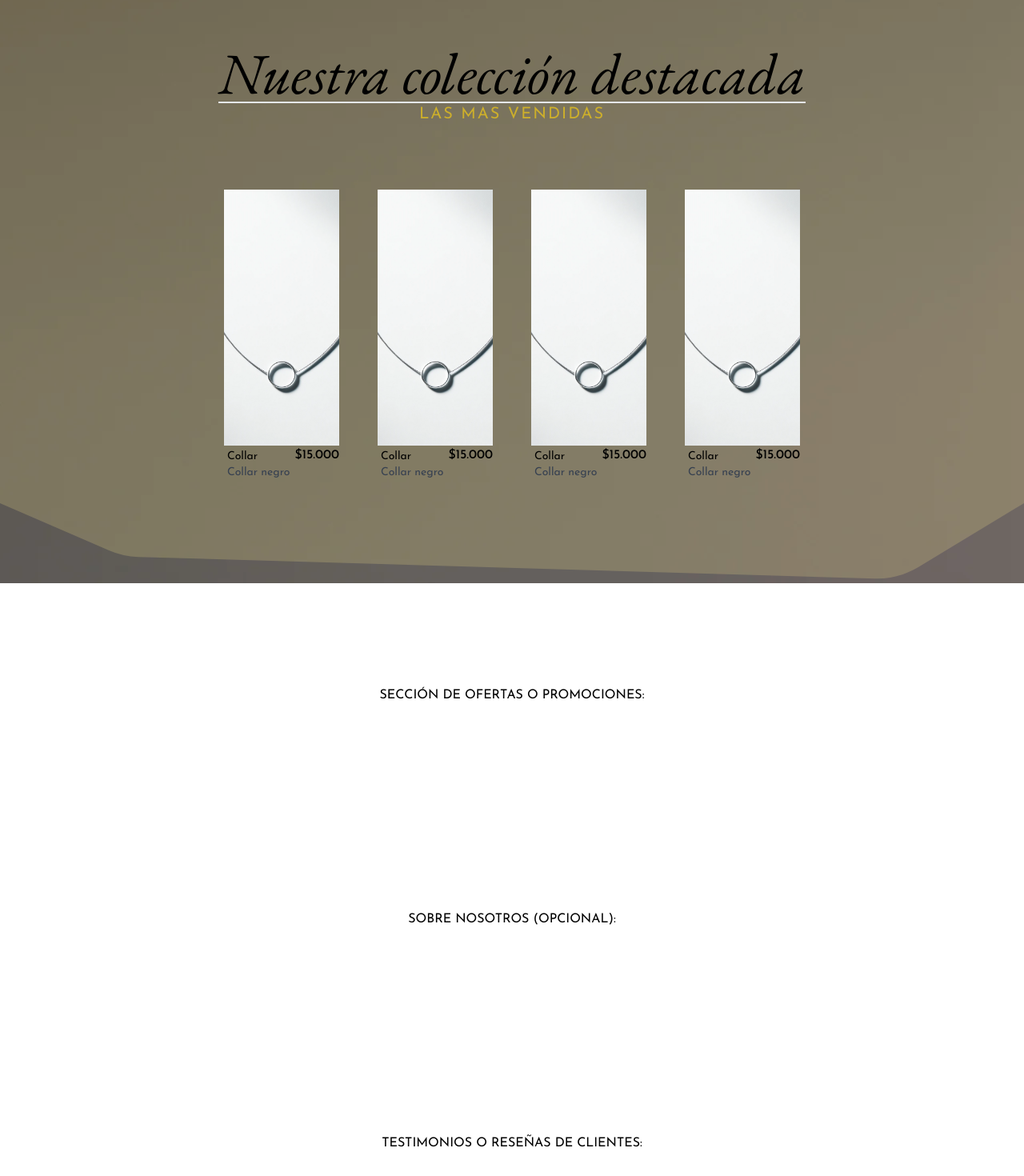
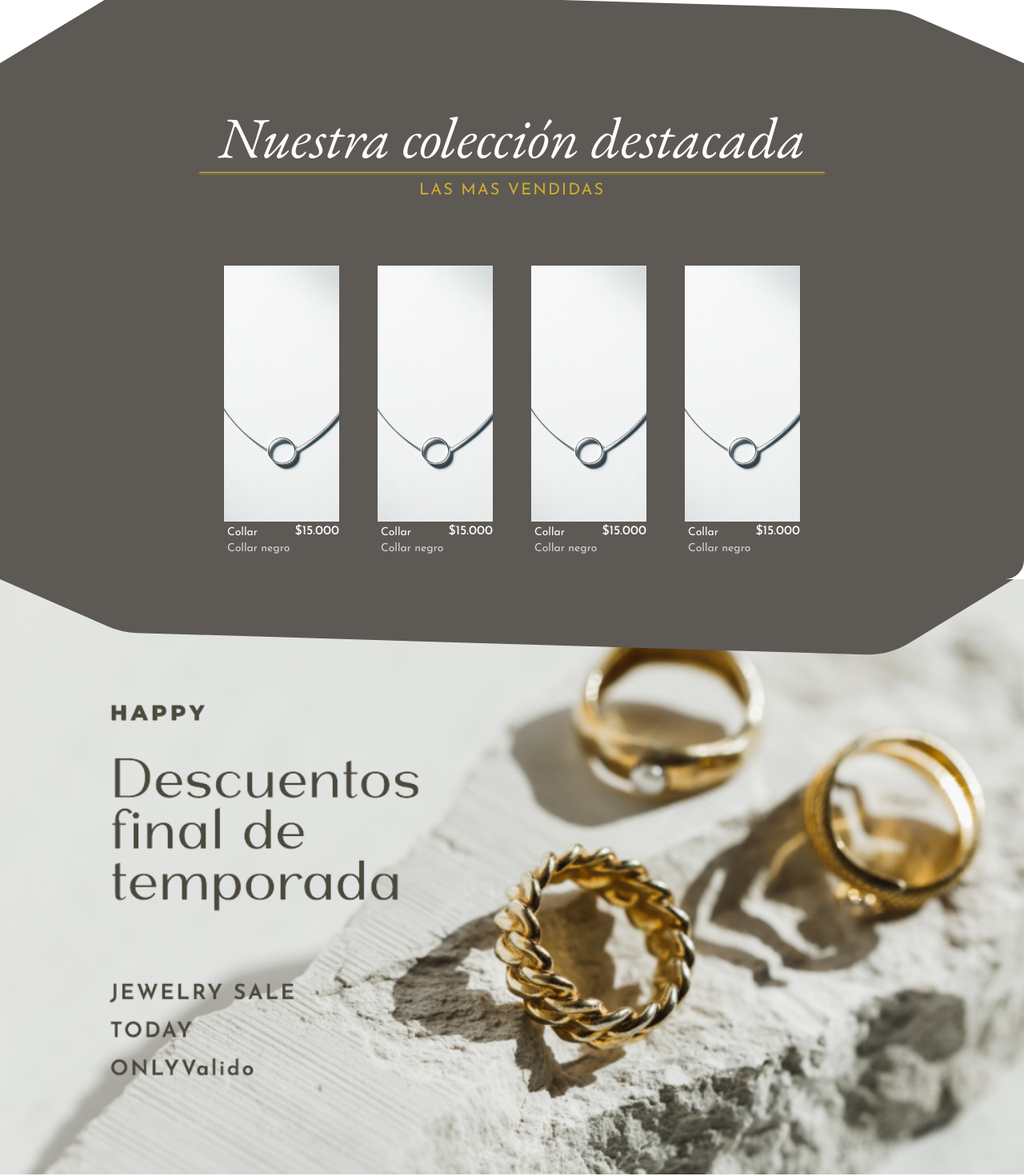
Before and after one commit to EugenioEscobar/JoyasBrillas, a React (Vite) app: page / in a window 1280 px wide. Shown: the part 1060-2530 px from the top of the page at 80% size. Built offline with nearby package versions, Linux system fonts and the light colour scheme; a web font is replaced by a local one.

Commit message:
Modificación de componenetes

```diff
--- a/src/App.jsx
+++ b/src/App.jsx
@@ -15,7 +15,7 @@ import {
   bracelet,
   earrings,
   ring,
-  Separator,
+  BannerPromo,
 } from "./assets";
 
 function App() {
@@ -111,7 +111,7 @@ function App() {
       >
         <div className="ml-[6rem] flex max-w-[700px] flex-col gap-y-4 pt-44">
           <div className="inline-block">
-            <span className="inline-block bg-gradient-to-r from-yellow-200 to-primary bg-clip-text font-ebGaramond text-xl font-bold capitalize italic text-transparent">
+            <span className="inline-block bg-gradient-to-r from-yellow-200 to-secondary bg-clip-text font-ebGaramond text-xl font-bold capitalize italic text-transparent">
               Diseños Exclusivos
             </span>
           </div>
@@ -212,7 +212,7 @@ function App() {
         </div>
       </div>
 
-      <div style={{ backgroundImage: `url(${BannerPrincipal})` }}>
+      <div className=" mt-20">
         {/* Separador superior */}
         <svg
           width="100%"
@@ -228,10 +228,12 @@ function App() {
         </svg>
 
         {/* Productos Desctacados */}
-        <div className="flex w-full justify-center bg-primary ">
+        <div className="flex w-full justify-center bg-primary text-white ">
           <div className="mt-14 block text-center font-ebGaramond">
-            <h3 className="text-7xl italic ">Nuestra colección destacada</h3>
-            <hr className="border" />
+            <h3 className="px-6 text-7xl italic">
+              Nuestra colección destacada
+            </h3>
+            <hr className="my-2 border-secondary shadow shadow-secondary " />
             <span className="font-josefin text-xl uppercase tracking-widest text-secondary ">
               las Mas vendidas
             </span>
@@ -239,7 +241,7 @@ function App() {
         </div>
 
         {/* Grilla de Productos */}
-        <div className="flex w-full flex-wrap bg-primary px-16 pt-14 text-center md:px-64">
+        <div className="flex w-full flex-wrap rounded-ee-3xl bg-primary px-16 pt-14 text-center text-white md:px-64">
           <div className="group relative w-1/4 p-6">
             <a href="#product">
               <div className="flex justify-center">
@@ -252,7 +254,7 @@ function App() {
               <div className="flex justify-between">
                 <div className="flex flex-col p-1 text-start text-sm">
                   <span className="">Collar</span>
-                  <span className="text-gray-700">Collar negro</span>
+                  <span className="text-gray-300">Collar negro</span>
                 </div>
                 <div className="font-medium">$15.000</div>
               </div>
@@ -270,7 +272,7 @@ function App() {
               <div className="flex justify-between">
                 <div className="flex flex-col p-1 text-start text-sm">
                   <span className="">Collar</span>
-                  <span className="text-gray-700">Collar negro</span>
+                  <span className="text-gray-300">Collar negro</span>
                 </div>
                 <div className="font-medium">$15.000</div>
               </div>
@@ -288,7 +290,7 @@ function App() {
               <div className="flex justify-between">
                 <div className="flex flex-col p-1 text-start text-sm">
                   <span className="">Collar</span>
-                  <span className="text-gray-700">Collar negro</span>
+                  <span className="text-gray-300">Collar negro</span>
                 </div>
                 <div className="font-medium">$15.000</div>
               </div>
@@ -306,33 +308,33 @@ function App() {
               <div className="flex justify-between">
                 <div className="flex flex-col p-1 text-start text-sm">
                   <span className="">Collar</span>
-                  <span className="text-gray-700">Collar negro</span>
+                  <span className="text-gray-300">Collar negro</span>
                 </div>
                 <div className="font-medium">$15.000</div>
               </div>
             </a>
           </div>
         </div>
+      </div>
 
+      <div
+        className="h-[93vh] bg-cover"
+        style={{ backgroundImage: `url(${BannerPromo})` }}
+      >
         {/* Separador Inferior */}
         <svg
-          width="100%"
+          width="99%"
           height="100px"
           viewBox="0 0 1280 140"
           preserveAspectRatio="none"
-          xmlns="http://www.w3.org/2000/svg"
-          className="fill-primary"
+          className="filter- fill-primary"
         >
           <g>
             <path d="M1280 0l-131.81 111.68c-16.47 14-35.47 21-54.71 20.17L173 94a76.85 76.85 0 0 1-36.79-11.46L0 0z" />
           </g>
         </svg>
       </div>
-
-      <div className="py-32 text-center uppercase">
-        Sección de Ofertas o Promociones:
-      </div>
-      <div className="py-32 text-center uppercase">
+      {/* <div className="py-32 text-center uppercase">
         Sobre Nosotros (opcional):
       </div>
       <div className="py-32 text-center uppercase">
@@ -343,7 +345,7 @@ function App() {
       </div>
       <div className="py-32 text-center uppercase">
         Suscripción al Boletín Informativo:
-      </div>
+      </div> */}
       <div className="py-32 text-center uppercase">FOOTER</div>
     </div>
 
--- a/src/assets/index.js
+++ b/src/assets/index.js
@@ -1,6 +1,7 @@
 import isotipo from "./isotipo.svg";
 import logotipo from "./logo.png";
 import BannerPrincipal from "./BannerPrincipal.webp";
+import BannerPromo from "./BannerPromo.png";
 import neckless from "./Neckless.webp";
 import anklet from "./Anklet.png";
 import bracelet from "./Bracelet.png";
@@ -12,6 +13,7 @@ export {
   isotipo,
   logotipo,
   BannerPrincipal,
+  BannerPromo,
   neckless,
   anklet,
   bracelet,
--- a/tailwind.config.js
+++ b/tailwind.config.js
@@ -5,9 +5,10 @@ module.exports = {
   theme: {
     extend: {
       colors: {
-        primary: "#ffea8a33",
+        primary: "#5d5954",
         secondary: "#CDAF2B",
         backDark: "#948372",
+        backImage: "#948372",
         dimBlue: "rgba(9, 151, 124, 0.1)",
       },
       fontFamily: {
```
Also changed, not shown: src/assets/BannerPromo.png (added), 1 other file (tests, documents, lock files or other folders).
